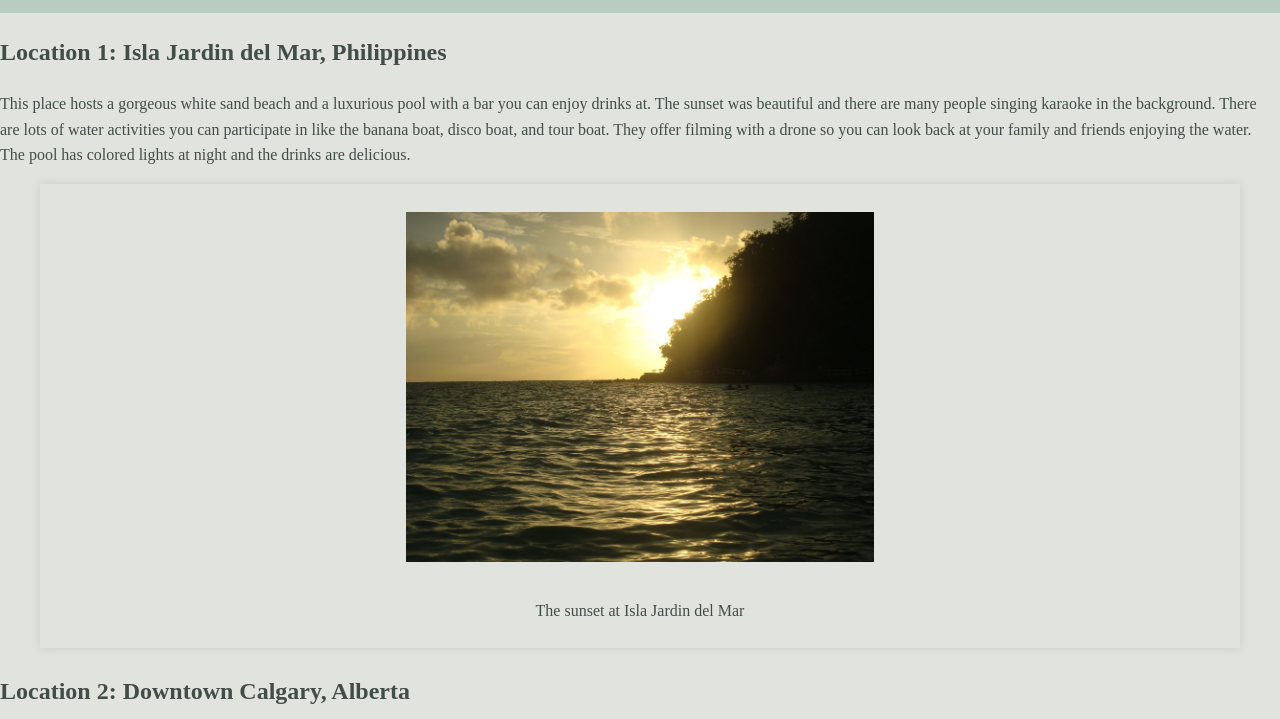
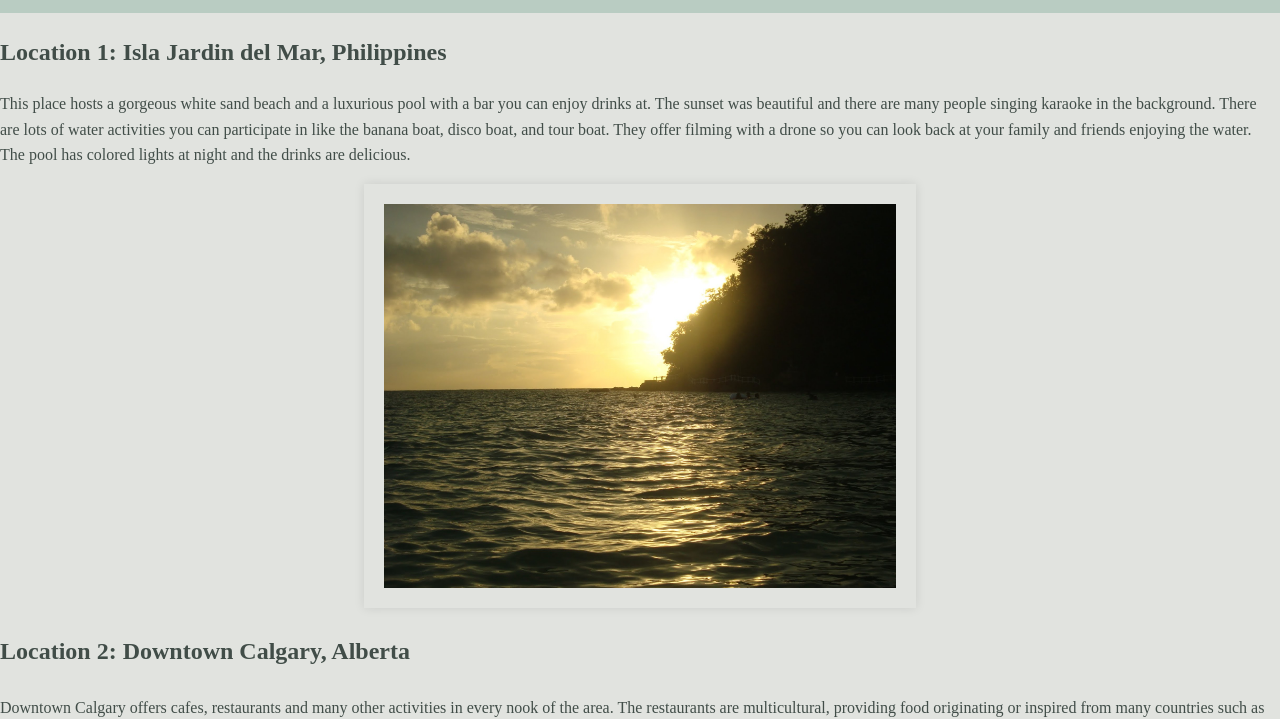
Before and after one commit to roceld42/Travelogue, a plain HTML site: page index.html in a window 1280 px wide. Shown: the part 91-810 px from the top of the page. Drawn offline with Linux system fonts and the light colour scheme; a web font is replaced by a local one.

Commit message:
docs: delete figure style: revert figure img to just img

```diff
--- a/index.html
+++ b/index.html
@@ -13,21 +13,14 @@
     </header>
     <h2>Location 1: Isla Jardin del Mar, Philippines</h2>
     <p>This place hosts a gorgeous white sand beach and a luxurious pool with a bar you can enjoy drinks at. The sunset was beautiful and there are many people singing karaoke in the background. There are lots of water activities you can participate in like the banana boat, disco boat, and tour boat. They offer filming with a drone so you can look back at your family and friends enjoying the water. The pool has colored lights at night and the drinks are delicious.</p>
-    <figure> <img src="./images/sunset.JPG" alt="wide shot of the ocean during the sunset with trees on the side">
-        <p>The sunset at Isla Jardin del Mar</p>
-    </figure>
+    <img src="./images/sunset.JPG" alt="wide shot of the ocean during the sunset with trees on the side">
     <h3>Location 2: Downtown Calgary, Alberta</h3>
     <p>Downtown Calgary offers cafes, restaurants and many other activities in every nook of the area. The restaurants are multicultural, providing food originating or inspired from many countries such as Egypt, Japan, Peru, India and etc. This place is also nice to walk around in during the summer with your friends, visitng parks, and taking lots of pictures. One of the biggest and most popular event of Calgary is the stampede and it takes place in downtown as well.</p>
-    <figure>
-        <img src="./images/food.JPG" alt="two bowls of various ingredients one mainly teriyaki chicken, the other teriyaki salmon drizzled in sauce surrounded with rice and mixed vegetables. There are utensils of chopticks, spoon, a cup of water, and deep fried sweet potatoes on the side.">
-        <p>Restaurant in downtown: <a href="https://maps.app.goo.gl/w2LfyBmwaWfqA9ee8" target="_blank">Maru Sushi and Don</a></p>
-    </figure>
+    <img src="./images/food.JPG" alt="two bowls of various ingredients one mainly teriyaki chicken, the other teriyaki salmon drizzled in sauce surrounded with rice and mixed vegetables. There are utensils of chopticks, spoon, a cup of water, and deep fried sweet potatoes on the side.">
+     <p>Restaurant in downtown: <a href="https://maps.app.goo.gl/w2LfyBmwaWfqA9ee8" target="_blank">Maru Sushi and Don</a></p>
     <h4>Location 3: Lake Sebu, Philippines</h4>
     <p>An area rich with waterfalls and nature. You can dine in a floating restaurant in Punta Isla Lake Resort, with entertainment such as a tour guide showcasing the culture of the area. You can drive to the 7 Falls and take in views of the hills, and various waterfalls around the area. They offer a zipline from 600 ft. above the ground where you can see the waterfalls and nature below you.</p>
-    <figure>
-        <img src="./images/waterfall.jpg" alt="pciture of a waterfall flowing into a river and surrounded by nature such as trees, and moss. There are two people on the side with one carrying the other.">
-        <p>One of the waterfalls in 7 falls.</p>
-    </figure>
+     <img src="./images/waterfall.jpg" alt="pciture of a waterfall flowing into a river and surrounded by nature such as trees, and moss. There are two people on the side with one carrying the other.">
     <footer>
         <small>&copy; Rocel De Leon <span>2025</span></small>
     </footer>
--- a/style.css
+++ b/style.css
@@ -6,7 +6,6 @@ body {
     color: rgb(65, 77, 72);
     line-height: 1.6;
 }
-
 
 header, footer {
     background-color: rgb(185, 204, 194);
@@ -31,18 +30,10 @@ h2, h3, h4 {
     font-weight: 600;
 }
 
-figure {
+img {
+    display: block;
     box-shadow: 0 0 10px rgba(0, 0, 0, 0.1);
-    padding: 0.5em 1em 0.5em;
-}
-
-figure img {
-    display: block;
     padding: 20px;
     margin: auto;
     max-width: 40%;
 }
-
-figure p {
-    text-align: center;
-}
```
Also changed, not shown: 1 other file.
